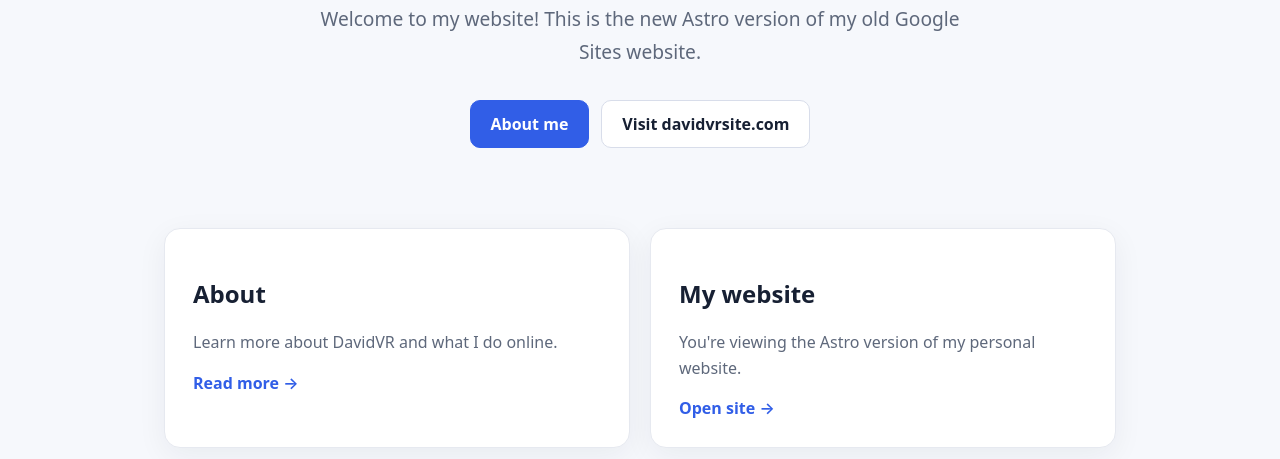
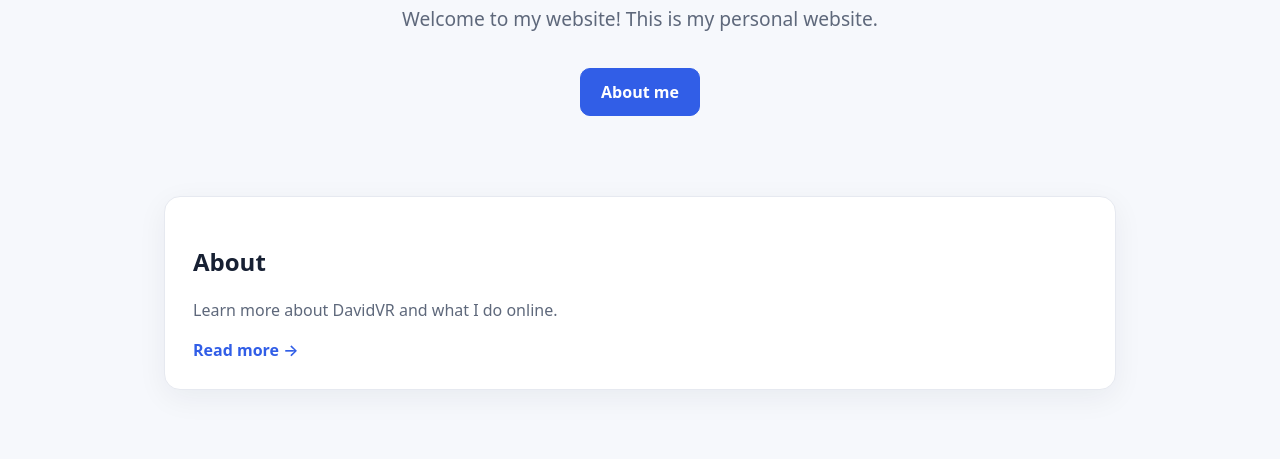
Before and after one commit to davidvr-site/davidvrsite, an Astro site: page / in a window 1280 px wide. Shown: the part 341-800 px from the top of the page. Built offline with nearby package versions, Linux system fonts and the light colour scheme; Astro itself is replaced by a stand-in of ours.

Commit message:
Remove old website and GitHub project links from homepage

```diff
--- a/src/pages/index.astro
+++ b/src/pages/index.astro
@@ -23,10 +23,9 @@ const description = "Welcome to DavidVR's website!";
       <section class="hero">
         <p class="eyebrow">Welcome to my website</p>
         <h1>DavidVR</h1>
-        <p class="intro">Welcome to my website! This is the new Astro version of my old Google Sites website.</p>
+        <p class="intro">Welcome to my website! This is my personal website.</p>
         <div class="actions">
           <a class="button primary" href="/about">About me</a>
-          <a class="button" href="https://www.davidvrsite.com">Visit davidvrsite.com</a>
         </div>
       </section>
 
@@ -35,11 +34,6 @@ const description = "Welcome to DavidVR's website!";
           <h2>About</h2>
           <p>Learn more about DavidVR and what I do online.</p>
           <a href="/about">Read more →</a>
-        </article>
-        <article>
-          <h2>My website</h2>
-          <p>You're viewing the Astro version of my personal website.</p>
-          <a href="https://www.davidvrsite.com">Open site →</a>
         </article>
       </section>
     </main>
@@ -79,9 +73,9 @@ const description = "Welcome to DavidVR's website!";
   .actions { display: flex; justify-content: center; flex-wrap: wrap; gap: 12px; margin-top: 32px; }
   .button { display: inline-block; padding: 12px 20px; border: 1px solid #d8ddea; border-radius: 10px; color: #172033; background: white; text-decoration: none; font-weight: 700; }
   .button.primary { color: white; background: #315ee7; border-color: #315ee7; }
-  .cards { max-width: 1000px; margin: 0 auto; padding: 0 24px 80px; display: grid; grid-template-columns: repeat(2, minmax(0, 1fr)); gap: 20px; }
+  .cards { max-width: 1000px; margin: 0 auto; padding: 0 24px 80px; display: grid; grid-template-columns: 1fr; gap: 20px; }
   article { background: white; padding: 28px; border: 1px solid #e6e9f0; border-radius: 16px; box-shadow: 0 8px 30px rgba(20, 30, 55, .06); }
   article p { color: #5e687b; line-height: 1.6; }
   footer { text-align: center; padding: 30px 20px; color: #697386; border-top: 1px solid #e6e9f0; background: white; }
-  @media (max-width: 650px) { .site-header { padding: 16px 20px; } .cards { grid-template-columns: 1fr; } }
+  @media (max-width: 650px) { .site-header { padding: 16px 20px; } }
 </style>
```
